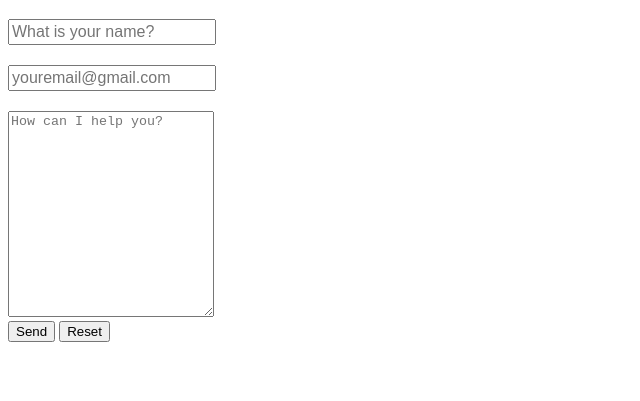
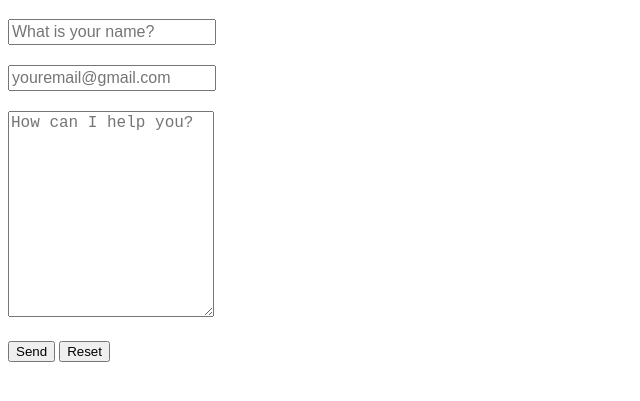
Before and after one commit to djdenney/FormPractice, a plain HTML site: page index.html in a window 1280 px wide. Shown: the part 61-462 px from the top of the page, without its empty margins (0-640 px from the left). Drawn offline with Linux system fonts and the light colour scheme.

Commit message:
responsive css

```diff
--- a/style.css
+++ b/style.css
@@ -7,6 +7,9 @@ form label {
 }
 
 form textarea {
+	color: black;
+	font-size: 16px;
+	margin-bottom: 20px;
 	height: 200px;
 	width: 200px;
 }
@@ -18,3 +21,9 @@ form input {
 	height: 20px;
 	width: 200px;
 }
+
+@media all and (min-width: 800px) {
+	form input, form textarea {
+		max-width: 100%;
+	}
+}
```
